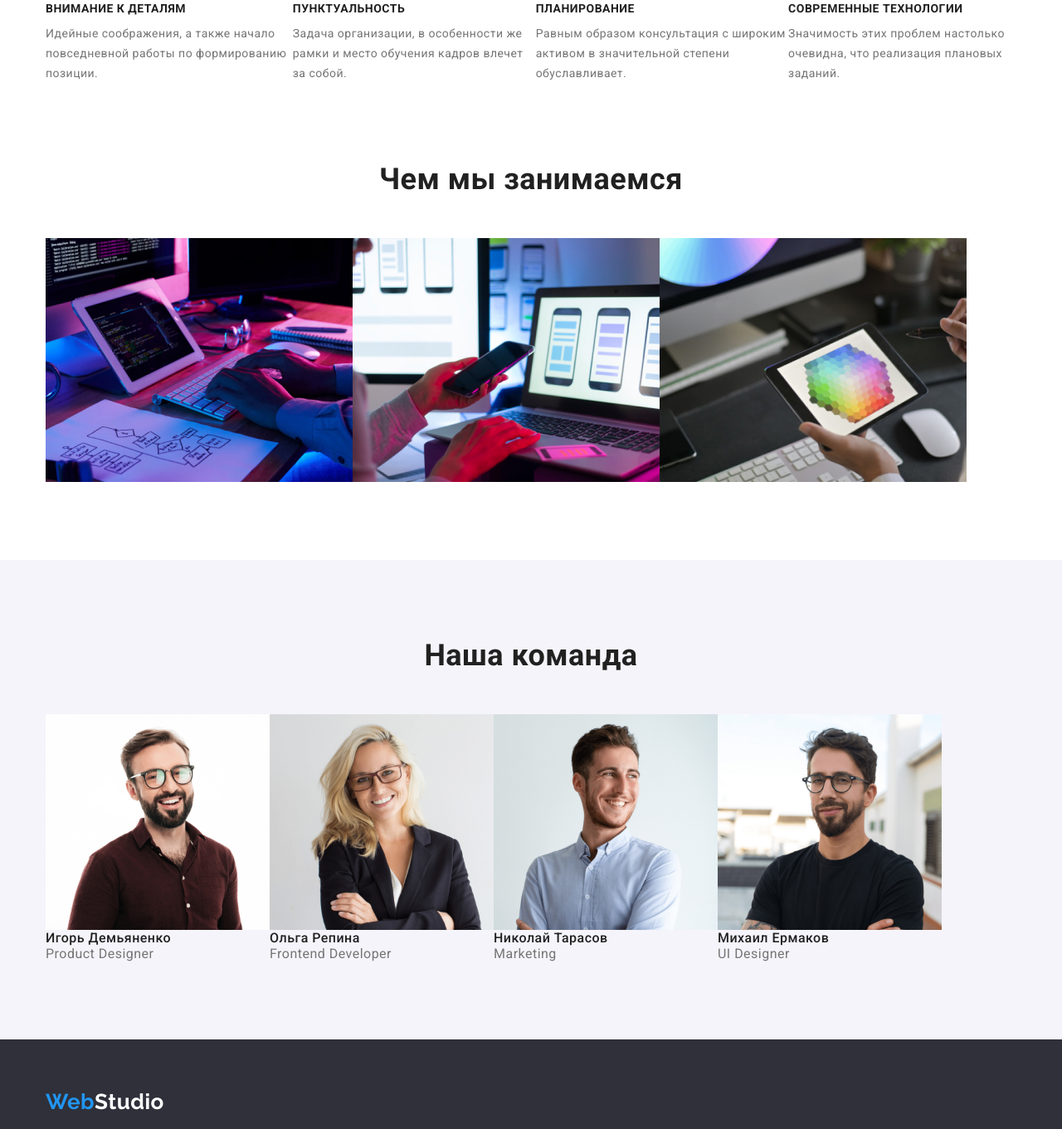
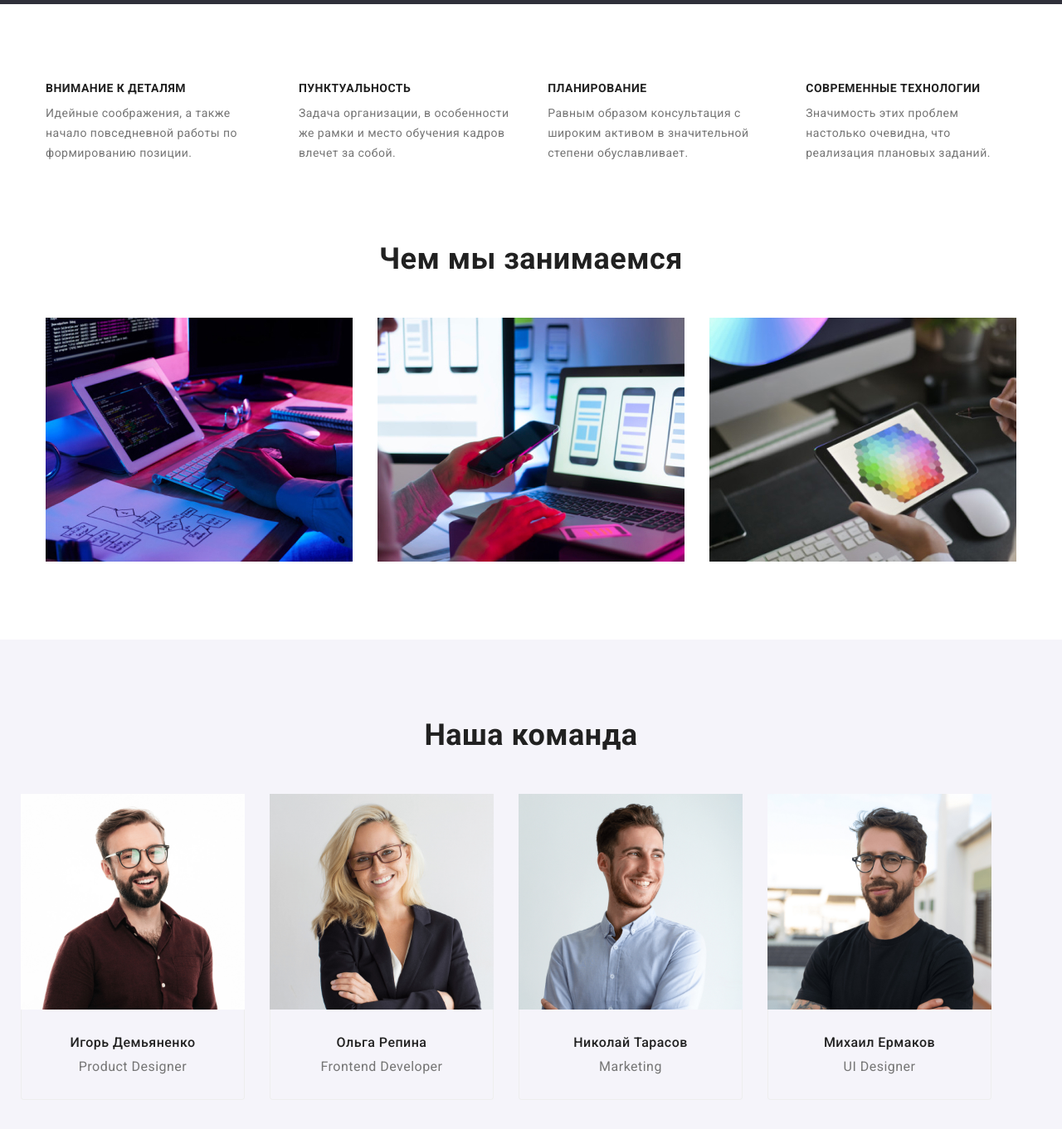
Before and after one commit to DenysPhV/goit-markup-hw-03, a plain HTML site: page index.html in a window 1280 px wide. Shown: the part 717-2078 px from the top of the page at 83% size. Drawn offline with nearby package versions, Linux system fonts and the light colour scheme.

Commit message:
Flex work
Для проверки

```diff
--- a/css/styles.css
+++ b/css/styles.css
@@ -73,6 +73,21 @@ img {
   margin: 0 auto;
   padding-left: 15px;
   padding-right: 15px;
+}
+
+.section {
+  padding-top: 94px;
+  padding-bottom: 94px;
+}
+
+.section-hero {
+  padding-top: 200px;
+  padding-bottom: 200px;
+}
+
+.section-footer {
+  padding-top: 60px;
+  padding-bottom: 60px;
 }
 /* =========== END COMPONENTS =========== */
 
@@ -178,6 +193,9 @@ img {
 
 .hero-title {
   color: var(--white-color);
+  width: 700px;
+  height: 160px;
+  margin: 0 auto;
 
   font-weight: 900;
   font-size: 44px;
@@ -185,8 +203,6 @@ img {
   letter-spacing: 0.06em;
   text-align: center;
   text-transform: uppercase;
-
-  padding-top: 200px;
 }
 
 .btn-hero {
@@ -198,13 +214,14 @@ img {
   font-size: 16px;
   line-height: 1.88;
   letter-spacing: 0.06em;
+  cursor: pointer;
 
-  cursor: pointer;
-  margin-top: 30px;
-  margin-bottom: 200px;
+  display: block;
+  min-width: 200px;
+  margin: 30px auto 0px;
   padding: 10px 32px;
   border-radius: 4px;
-  border-color: none;
+  border: transparent;
 }
 
 .btn-hero:hover,
@@ -235,8 +252,11 @@ img {
 
 .advantage-list {
   display: flex;
-  margin-top: 94px;
-  margin-bottom: 94px;
+  margin-left: -30px;
+}
+
+.advantage-item {
+  margin-left: 30px;
 }
 
 /* ======== END ADVANTAGE SECTION ======== */
@@ -250,12 +270,19 @@ img {
   line-height: 1.17;
   text-align: center;
 
-  margin: 50px;
+  padding-top: 94px;
+  margin-bottom: 50px;
 }
 
 .passion-list {
   display: flex;
-  padding-bottom: 94px;
+  flex-wrap: wrap;
+  margin-left: -30px;
+}
+
+.passion-item {
+  margin-left: 30px;
+  flex-basis: calc(100% / 3 - 30px)
 }
 /* ============ END PASSION SECTION ============ */
 
@@ -271,16 +298,17 @@ img {
   line-height: 1.17;
   text-align: center;
 
-  padding-top: 94px;
   margin-bottom: 50px;
 }
 
-.taem-name {
+.team-name {
   color: var(--color-conten);
 
   font-weight: 500;
   font-size: 16px;
   line-height: 1.19;
+
+  margin-bottom: 10px;
 }
 
 .team-function {
@@ -290,7 +318,24 @@ img {
 
 .team-list {
   display: flex;
-  padding-bottom: 94px;
+  margin-left: -30px;
+}
+
+.team-item {
+  flex-basis: calc(100% / 3 - 30px);
+}
+
+.team-inner {
+    width: 270px;
+    padding: 30px 30px;
+    text-align: center;
+
+    border-right: solid 1px;
+    border-bottom: solid 1px;
+    border-left: solid 1px;
+    border-bottom-left-radius: 4px;
+    border-bottom-right-radius: 4px;
+    border-color: var(--border-color);
 }
 
 /* ======== END TEAM SECTION ======== */
@@ -317,7 +362,6 @@ img {
 .footer-list {
   display: flex;
   flex-direction: column;
-  padding-bottom: 60px;
 }
 
 .footer-item:not(:last-child) {
@@ -327,7 +371,7 @@ img {
 /* обратился к ребенку в ссылку с логотипом */
 .container .footer-logo {
   display: flex;
-  padding-top: 60px;
+  padding-top: 0px;
   padding-bottom: 0px;
   margin-bottom: 20px;
 }
@@ -352,6 +396,7 @@ img {
 }
 
 .portfolio-inner {
+  width: 370px;
   padding: 20px 24px;
   border-right: solid 1px;
   border-bottom: solid 1px;
@@ -364,8 +409,10 @@ img {
   background-color: var(--light-gray);
   cursor: pointer;
 
+  min-width: 73px;
   padding: 6px 22px;
   border-radius: 4px;
+  border: transparent;
 }
 
 .btn-choose:hover,
@@ -377,7 +424,6 @@ img {
 .choose-list {
   display: flex;
   justify-content: center;
-  padding-top: 94px;
   padding-bottom: 50px;
 }
 
@@ -391,7 +437,15 @@ img {
 .portfolio-list {
   display: flex;
   flex-wrap: wrap;
-  padding-bottom: 94px;
+  margin-top: -30px;
+  margin-left: -30px;
+}
+
+
+.portfolio-item {
+  flex-basis: calc(100% / 3 - 30px);
+  margin-top: 30px;
+  margin-left: 30px;
 }
 
 /* .portfolio-item:not(:last-child) {
--- a/index.html
+++ b/index.html
@@ -28,9 +28,7 @@
           </a>
           <ul class="list-nonstyle navigation-list">
             <li class="navigation-item">
-              <a href="./" class="navigation-link link-nonstyle active-link"
-                >Студия
-              </a>
+              <a href="./" class="navigation-link link-nonstyle">Студия </a>
             </li>
             <li class="navigation-item">
               <a href="./portfolio.html" class="navigation-link link-nonstyle"
@@ -61,15 +59,15 @@
 
     <main class="page">
       <!-- HERO -->
-      <section class="hero">
+      <section class="hero section-hero">
         <div class="container">
           <h1 class="hero-title">Эффективные решения для вашего бизнеса</h1>
           <button type="button" class="btn-hero">Заказать услугу</button>
         </div>
       </section>
 
-      <!--ADVANTAGE-->
-      <section class="advantage">
+      <!--ADVANTAGE AND PASSION SECTION-->
+      <section class="section">
         <div class="container">
           <h2 class="visually-hidden">Преимущества</h2>
           <ul class="list-nonstyle advantage-list">
@@ -102,12 +100,8 @@
               </p>
             </li>
           </ul>
-        </div>
-      </section>
-      <!--PASSION-->
-      <section class="passion">
-        <div class="container">
-          <h2 class="passion-title">Чем мы занимаемся</h2>
+          <!--PASSION-->
+          <h3 class="passion-title">Чем мы занимаемся</h3>
           <ul class="list-nonstyle passion-list">
             <li class="passion-item">
               <img
@@ -135,7 +129,7 @@
       </section>
 
       <!--TEAM-->
-      <section class="team">
+      <section class="team section">
         <div class="container">
           <h2 class="team-title">Наша команда</h2>
           <ul class="list-nonstyle team-list">
@@ -146,8 +140,10 @@
                 width="270"
                 height="260"
               />
-              <h3 class="taem-name">Игорь Демьяненко</h3>
-              <p lang="en" class="team-function">Product Designer</p>
+              <div class="team-inner">
+                <h3 class="team-name">Игорь Демьяненко</h3>
+                <p lang="en" class="team-function">Product Designer</p>
+              </div>
             </li>
             <li class="team-item">
               <img
@@ -156,8 +152,10 @@
                 width="270"
                 height="260"
               />
-              <h3 class="taem-name">Ольга Репина</h3>
-              <p lang="en" class="team-function">Frontend Developer</p>
+              <div class="team-inner">
+                <h3 class="team-name">Ольга Репина</h3>
+                <p lang="en" class="team-function">Frontend Developer</p>
+              </div>
             </li>
             <li class="team-item">
               <img
@@ -166,8 +164,10 @@
                 width="270"
                 height="260"
               />
-              <h3 class="taem-name">Николай Тарасов</h3>
-              <p lang="en" class="team-function">Marketing</p>
+              <div class="team-inner">
+                <h3 class="team-name">Николай Тарасов</h3>
+                <p lang="en" class="team-function">Marketing</p>
+              </div>
             </li>
             <li class="team-item">
               <img
@@ -176,15 +176,17 @@
                 width="270"
                 height="260"
               />
-              <h3 class="taem-name">Михаил Ермаков</h3>
-              <p lang="en" class="team-function">UI Designer</p>
+              <div class="team-inner">
+                <h3 class="team-name">Михаил Ермаков</h3>
+                <p lang="en" class="team-function">UI Designer</p>
+              </div>
             </li>
           </ul>
         </div>
       </section>
     </main>
 
-    <footer class="footer">
+    <footer class="footer section-footer">
       <div class="container">
         <a
           href="./"
```
Also changed, not shown: portfolio.html (+2 -2 lines), 1 other file.
